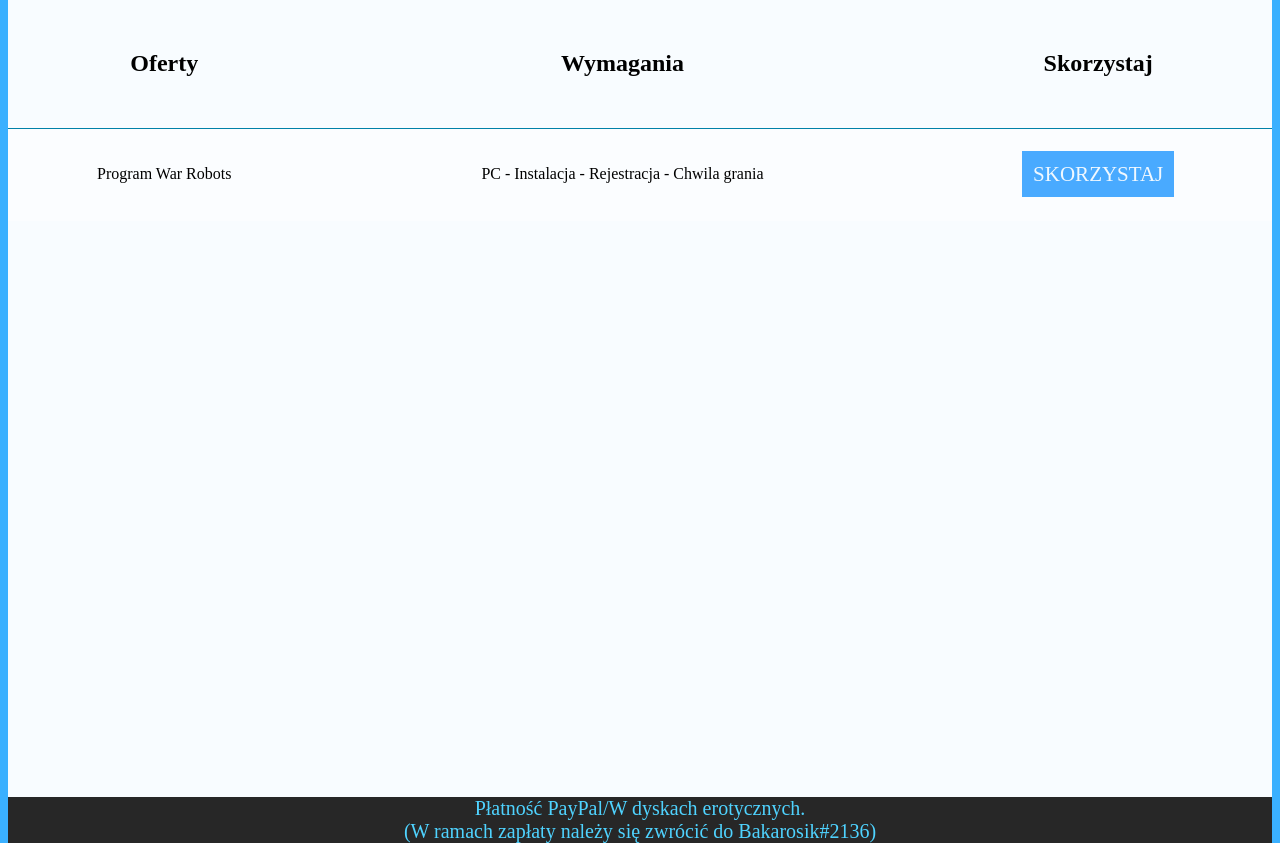
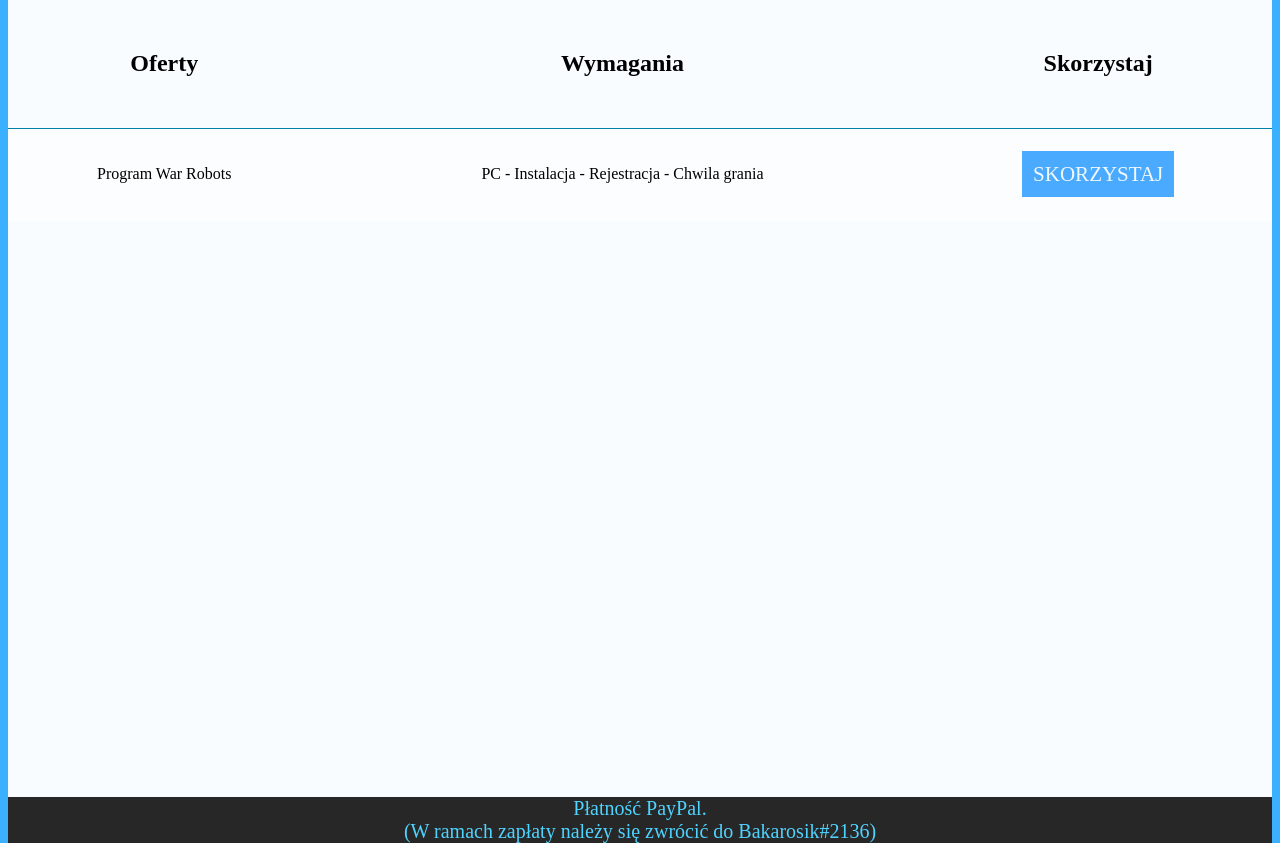
Before and after one commit to ASAPARO/BakarosikLandingPage, a plain HTML site: page index.html in a window 1280 px wide. Shown: the part 61-904 px from the top of the page. Drawn offline with Linux system fonts and the light colour scheme.

Commit message:
Update index.html

```diff
--- a/index.html
+++ b/index.html
@@ -28,7 +28,7 @@
     </div>
 
     <div id="F">
-        Płatność PayPal/W dyskach erotycznych.<br/>
+        Płatność PayPal.<br/>
         (W ramach zapłaty należy się zwrócić do Bakarosik#2136)
     </div>
 
```
